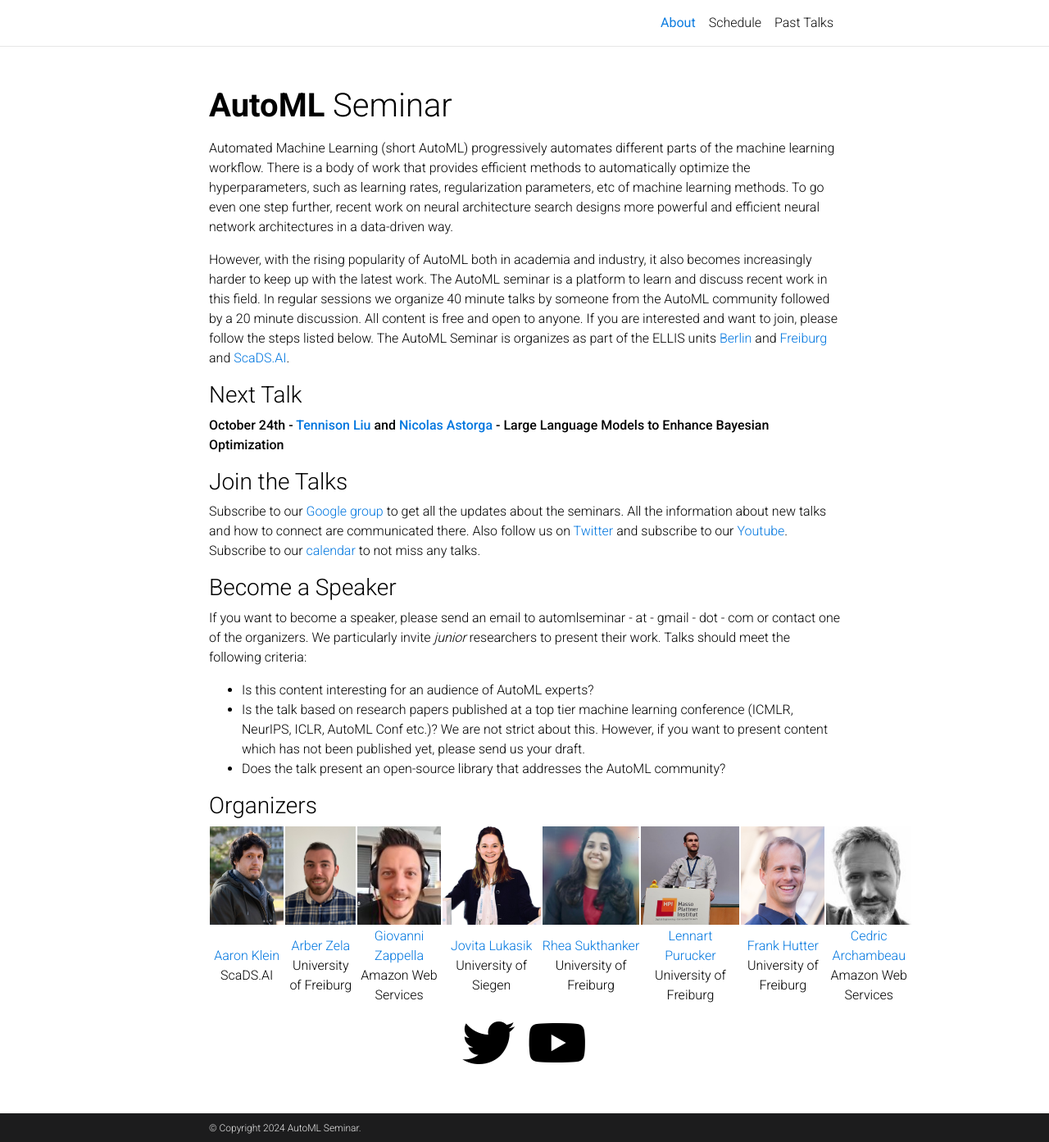
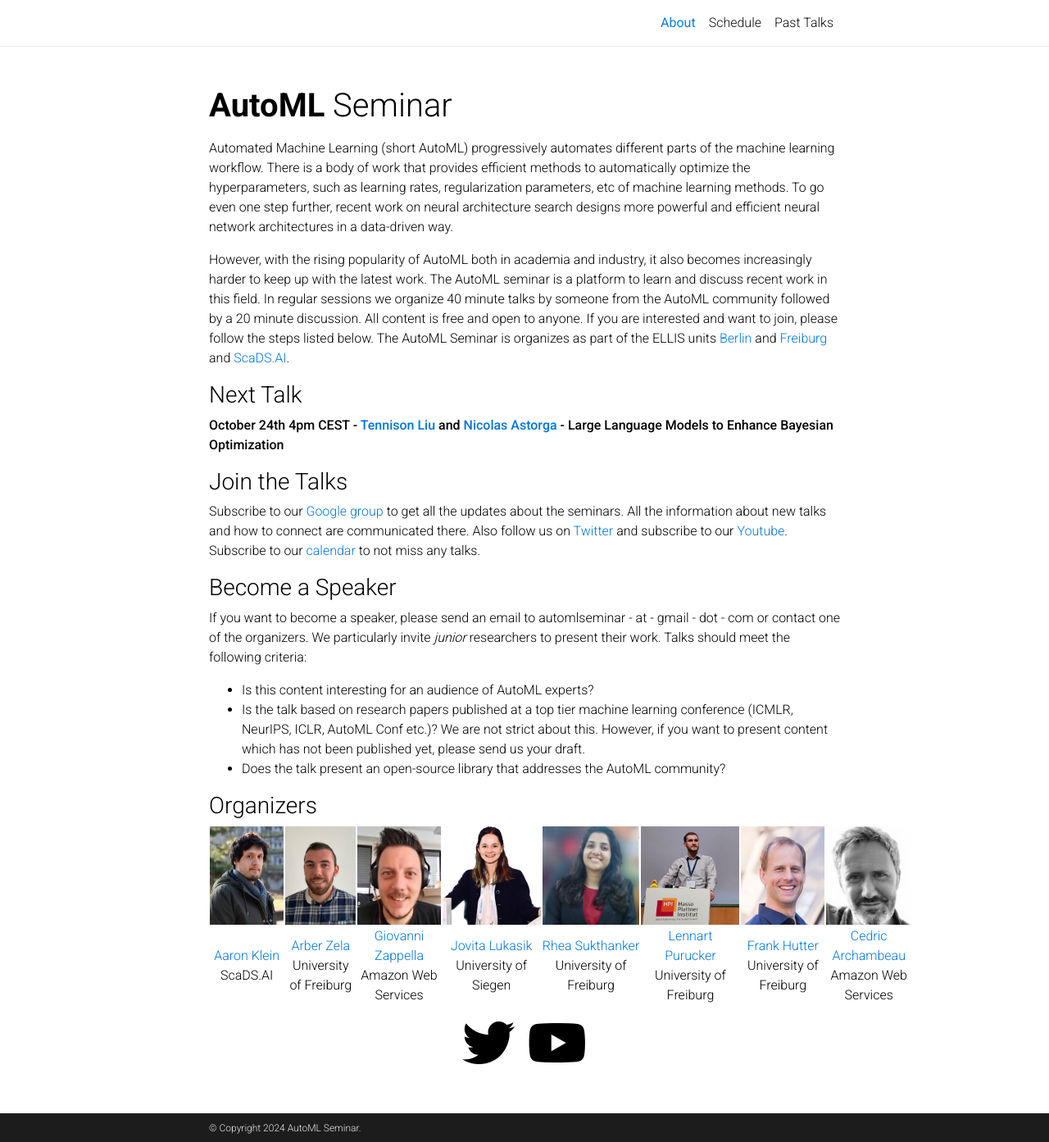
Before and after one commit to AutoML-Seminars/AutoML-Seminars.github.io, a Jekyll site: the page built from _pages/about.md, in a window 1280 px wide and 1393 px high. Shown: the whole window at 82% size. Built offline with Jekyll 4.4.1, drawn with Linux system fonts in a browser that asks for light colours; comment, search, counter and statistics services are not loaded; a style sheet for code colours, icons or effects is not loaded.

Commit message:
add time

```diff
--- a/_pages/about.md
+++ b/_pages/about.md
@@ -21,7 +21,7 @@ The AutoML Seminar is organizes as part of the ELLIS units [Berlin](https://elli
 
 ### Next Talk
 
-**October 24th  - [Tennison Liu](https://tennisonliu.github.io/) and [Nicolas Astorga](https://scholar.google.com/citations?user=oLiBK8cAAAAJ&hl=es) - Large Language Models to Enhance Bayesian Optimization**
+**October 24th 4pm CEST - [Tennison Liu](https://tennisonliu.github.io/) and [Nicolas Astorga](https://scholar.google.com/citations?user=oLiBK8cAAAAJ&hl=es) - Large Language Models to Enhance Bayesian Optimization**
 
 
 
```
Also changed, not shown: _pages/schedule.md (+1 -1 lines).
